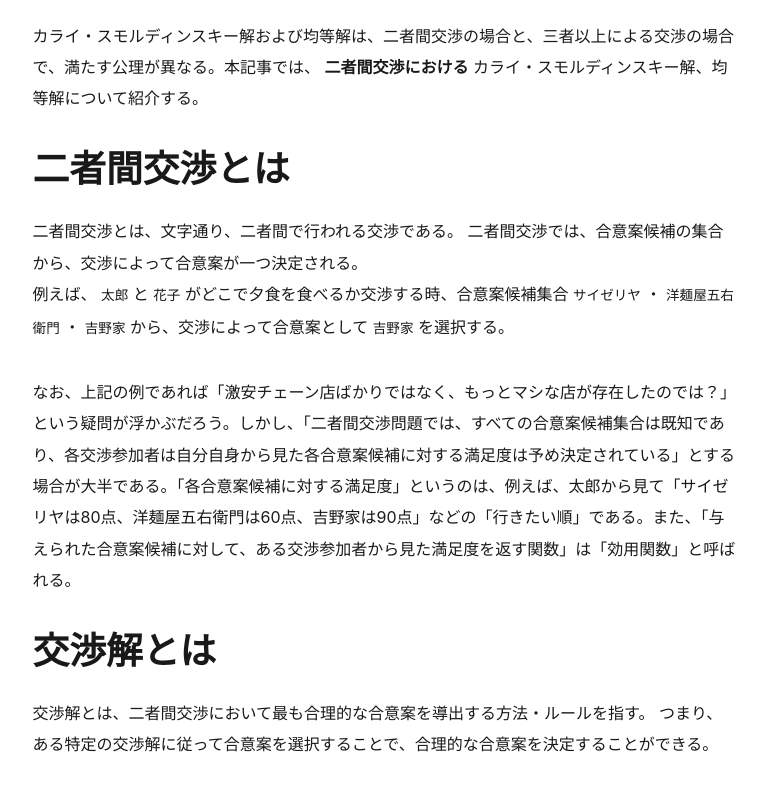
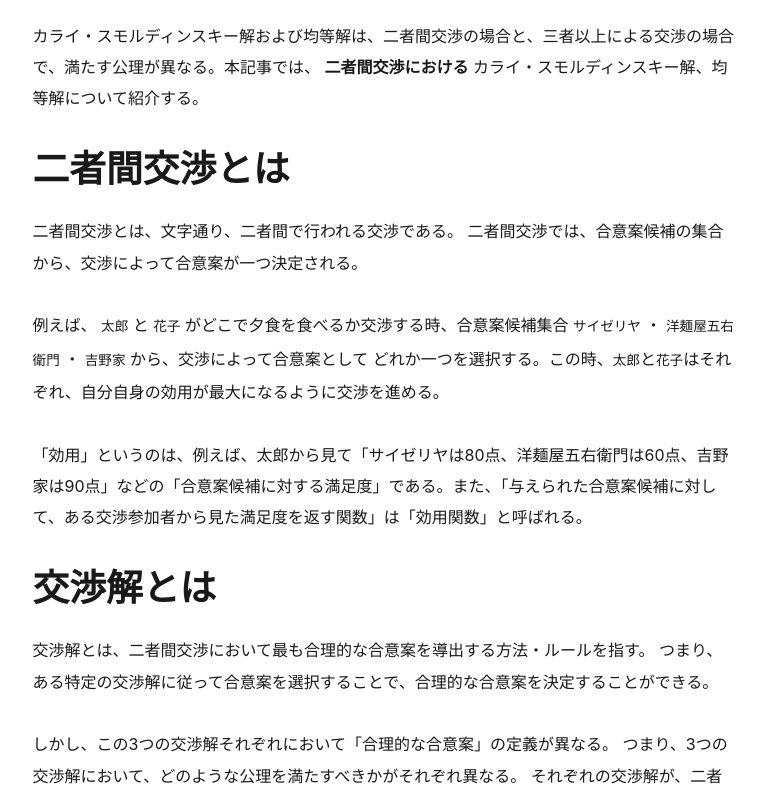
Before and after one commit to yamanoku/iwasa-kosui-blog, a Gatsby site: page /posts/bargaining-solution/ in a window 1280 px wide. Shown: the part 582-1378 px from the top of the page, without its empty margins (255-1021 px from the left). Built offline with nearby package versions, Linux system fonts and the light colour scheme; Gatsby itself is replaced by a stand-in of ours; some packages are replaced by stand-ins of ours.

Commit message:
Update document: 不確実な記述の差し替え

```diff
--- a/content/blog/bargaining-solution/index.md
+++ b/content/blog/bargaining-solution/index.md
@@ -14,9 +14,10 @@
 # 二者間交渉とは
 二者間交渉とは、文字通り、二者間で行われる交渉である。
 二者間交渉では、合意案候補の集合から、交渉によって合意案が一つ決定される。
-例えば、 `太郎` と `花子` がどこで夕食を食べるか交渉する時、合意案候補集合 `サイゼリヤ` ・ `洋麺屋五右衛門` ・ `吉野家` から、交渉によって合意案として `吉野家` を選択する。
 
-なお、上記の例であれば「激安チェーン店ばかりではなく、もっとマシな店が存在したのでは？」という疑問が浮かぶだろう。しかし、「二者間交渉問題では、すべての合意案候補集合は既知であり、各交渉参加者は自分自身から見た各合意案候補に対する満足度は予め決定されている」とする場合が大半である。「各合意案候補に対する満足度」というのは、例えば、太郎から見て「サイゼリヤは80点、洋麺屋五右衛門は60点、吉野家は90点」などの「行きたい順」である。また、「与えられた合意案候補に対して、ある交渉参加者から見た満足度を返す関数」は「効用関数」と呼ばれる。
+例えば、 `太郎` と `花子` がどこで夕食を食べるか交渉する時、合意案候補集合 `サイゼリヤ` ・ `洋麺屋五右衛門` ・ `吉野家` から、交渉によって合意案として どれか一つを選択する。この時、`太郎`と`花子`はそれぞれ、自分自身の効用が最大になるように交渉を進める。
+
+「効用」というのは、例えば、太郎から見て「サイゼリヤは80点、洋麺屋五右衛門は60点、吉野家は90点」などの「合意案候補に対する満足度」である。また、「与えられた合意案候補に対して、ある交渉参加者から見た満足度を返す関数」は「効用関数」と呼ばれる。
 
 # 交渉解とは
 交渉解とは、二者間交渉において最も合理的な合意案を導出する方法・ルールを指す。
```
